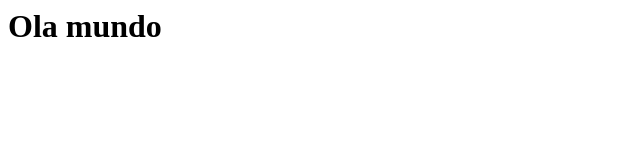
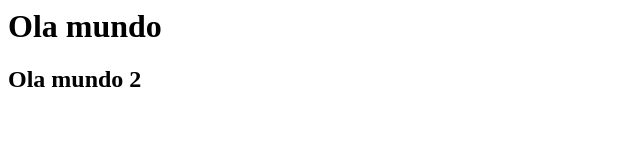
Before and after one commit to Organizacao-de-testes/test_jira_issues, a plain HTML site: page index.html in a window 1280 px wide. Shown: the whole page, without its empty margins (0-640 px from the left). Drawn offline with Linux system fonts and the light colour scheme.

Commit message:
added h2

```diff
--- a/index.html
+++ b/index.html
@@ -1 +1,2 @@
 <h1>Ola mundo</h1>
+<h2>Ola mundo 2</h2>
```
